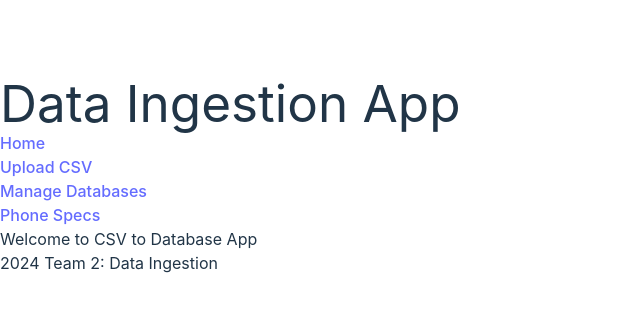
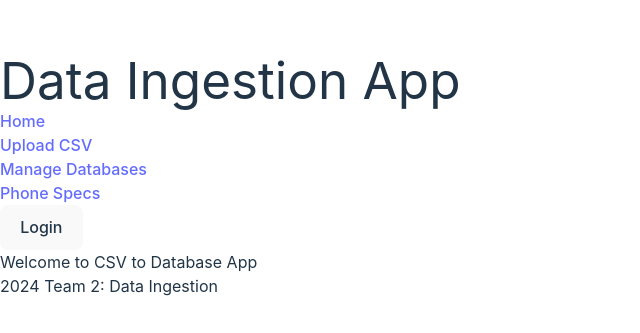
Before and after one commit to sumohammed0/T2-Data-Platform, a React (Vite) app in the folder my-project/: page / in a window 1280 px wide. Shown: the part 225-558 px from the top of the page, without its empty margins (0-640 px from the left). Built offline with nearby package versions, Linux system fonts and the light colour scheme.

Commit message:
Login prompting working

```diff
--- a/my-project/package.json
+++ b/my-project/package.json
@@ -10,6 +10,7 @@
     "preview": "vite preview"
   },
   "dependencies": {
+    "@auth0/auth0-react": "^2.2.4",
     "@emotion/react": "^11.13.3",
     "@emotion/styled": "^11.13.0",
     "@fontsource/roboto": "^5.1.0",
--- a/my-project/src/App.jsx
+++ b/my-project/src/App.jsx
@@ -1,12 +1,30 @@
 import React from 'react';
+import { Auth0Provider } from "@auth0/auth0-react";  // Import Auth0Provider
 import { BrowserRouter as Router, Route, Routes, NavLink } from 'react-router-dom';
 import CSVUploader from './components/CSVUploader';
 import DatabasePage from './components/DatabasePage';
 import DestinationSelector from './components/DestinationSelector';
 import PhoneSpecsApp from './components/PhoneSpecsApp';
+import AuthenticationButton from './components/AuthenticationButton';
+
+
+// Placeholder components for routes
+const Home = () => <h2>Welcome to CSV to Database App</h2>;
+
 
 const App = () => {
+  const domain = "dev-2ps4vfgtgwb7tb4x.us.auth0.com";
+  const clientId = "PKRqCrdNE8iBPgO96ONJ64NZTa5ILiTG";
+  const audience = "https://dev-2ps4vfgtgwb7tb4x.us.auth0.com/api/v2/";
   return (
+    <Auth0Provider
+      domain={domain}
+      clientId={clientId}
+      authorizationParams={{
+        audience: audience,
+        redirect_uri: window.location.origin + "/callback"
+      }}
+    >
       <Router>
         <div className="min-h-screen flex flex-col">
           <nav className="bg-white shadow dark:bg-gray-800">
@@ -62,6 +80,7 @@ const App = () => {
                   </NavLink>
                 </li>
               </ul>
+              <AuthenticationButton /> {/* Add Login/Logout Button */}
             </div>
           </nav>
 
@@ -79,10 +98,8 @@ const App = () => {
           </footer>
         </div>
       </Router>
+    </Auth0Provider>
   );
 };
 
-// Placeholder components for routes
-const Home = () => <h2>Welcome to CSV to Database App</h2>;
-
 export default App;
--- /dev/null
+++ b/my-project/src/components/AuthenticationButton.jsx
@@ -0,0 +1,31 @@
+import React from 'react';
+import { useAuth0 } from "@auth0/auth0-react";
+
+const AuthenticationButton = () => {
+    const { isAuthenticated, loginWithRedirect, logout, user } = useAuth0();
+
+    return (
+      <div className="flex items-center space-x-4">
+        {isAuthenticated ? (
+          <>
+            <span>Welcome, {user?.name}</span>
+            <button
+              onClick={() => logout({ returnTo: window.location.origin })}
+              className="px-4 py-2 text-white bg-red-500 rounded"
+            >
+              Logout
+            </button>
+          </>
+        ) : (
+          <button
+            onClick={() => loginWithRedirect()}
+            className="px-4 py-2 text-white bg-blue-500 rounded"
+          >
+            Login
+          </button>
+        )}
+      </div>
+    );
+  };
+
+  export default AuthenticationButton;
```
Also changed, not shown: 1 other file (tests, documents, lock files or other folders). Lines whose indentation alone changed are shown as unchanged.
